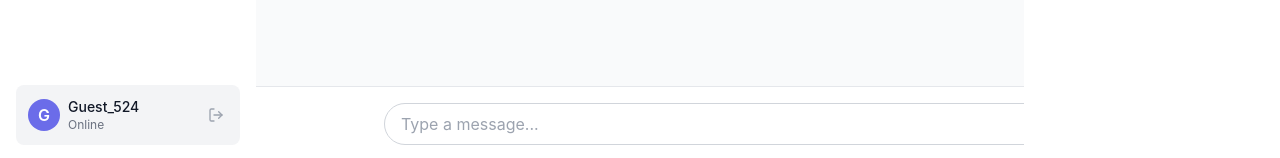
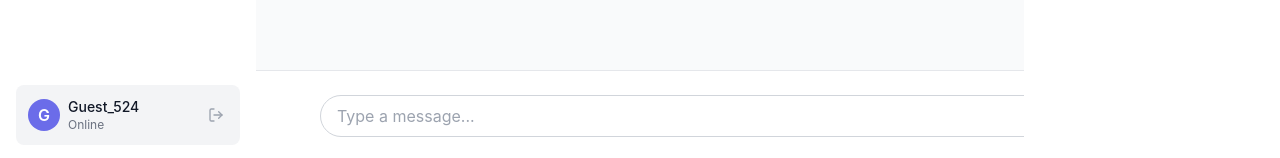
Before and after one commit to Anant-4-code/vartalaab, a React (Vite) app in the folder client/: page /chat in a window 1280 px wide. Shown: the part 639-797 px from the top of the page. Built offline with nearby package versions, Linux system fonts and the light colour scheme; no server answers.

Commit message:
Feat: Enhanced responsiveness of chat application

```diff
--- a/client/src/components/ChatApp.jsx
+++ b/client/src/components/ChatApp.jsx
@@ -158,7 +158,7 @@ const ChatApp = () => {
       {/* Sidebar */}
       <div
         className={`${showSidebar ? 'translate-x-0' : '-translate-x-full'}
-                  md:translate-x-0 fixed md:static z-10 w-64 h-full bg-white dark:bg-gray-800
+                  md:translate-x-0 fixed md:static inset-y-0 left-0 z-20 w-64 bg-white dark:bg-gray-800
                   shadow-lg md:shadow-none transition-transform duration-300 ease-in-out`}
       >
         <div className="p-4 h-full flex flex-col">
@@ -228,7 +228,7 @@ const ChatApp = () => {
       </div>
 
       {/* Main Chat Area */}
-      <div className="flex-1 flex flex-col h-screen overflow-hidden bg-gray-50 dark:bg-gray-900">
+      <div className="flex-1 flex flex-col h-screen overflow-hidden bg-gray-50 dark:bg-gray-900 md:flex">
         {/* Header */}
         <header className="bg-white dark:bg-gray-800 shadow-sm z-10">
           <div className="flex items-center justify-between h-16 px-4">
@@ -258,8 +258,8 @@ const ChatApp = () => {
         </header>
 
         {/* Messages */}
-        <div className="flex-1 overflow-y-auto p-4">
-          <div className="max-w-3xl mx-auto space-y-4">
+        <div className="flex-1 overflow-y-auto p-4 md:p-6 lg:p-8">
+          <div className="max-w-3xl mx-auto space-y-4 lg:max-w-4xl"> {/* Increased max-width for larger screens */}
             {messages.map((msg, idx) => (
               <AnimatePresence key={idx}>
                 <motion.div
@@ -294,8 +294,8 @@ const ChatApp = () => {
         </div>
 
         {/* Message Input */}
-        <div className="bg-white dark:bg-gray-800 border-t border-gray-200 dark:border-gray-700 p-4">
-          <form onSubmit={sendMessage} className="max-w-3xl mx-auto flex space-x-2">
+        <div className="bg-white dark:bg-gray-800 border-t border-gray-200 dark:border-gray-700 p-4 md:p-6">
+          <form onSubmit={sendMessage} className="max-w-3xl mx-auto flex space-x-2 lg:max-w-4xl"> {/* Increased max-width for larger screens */}
             <div className="flex-1 relative">
               <input
                 type="text"
@@ -347,8 +347,8 @@ const ChatApp = () => {
       {/* User List */}
       <div
         className={`${showUserList ? 'translate-x-0' : 'translate-x-full'}
-                  md:translate-x-0 fixed right-0 top-0 h-full w-64 bg-white dark:bg-gray-800
-                  shadow-lg md:shadow-none transition-transform duration-300 ease-in-out z-10`}
+                  md:translate-x-0 fixed inset-y-0 right-0 z-20 w-64 bg-white dark:bg-gray-800
+                  shadow-lg md:shadow-none transition-transform duration-300 ease-in-out`}
       >
         <div className="p-4">
           <div className="flex items-center justify-between mb-4">
@@ -392,7 +392,7 @@ const ChatApp = () => {
       {/* Overlay for mobile */}
       {(showSidebar || showUserList) && (
         <div
-          className="fixed inset-0 bg-black bg-opacity-50 z-0 md:hidden"
+          className="fixed inset-0 bg-black bg-opacity-50 z-10 md:hidden"
           onClick={() => {
             setShowSidebar(false);
             setShowUserList(false);
```
